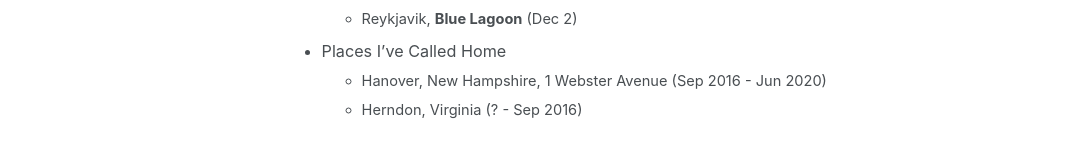
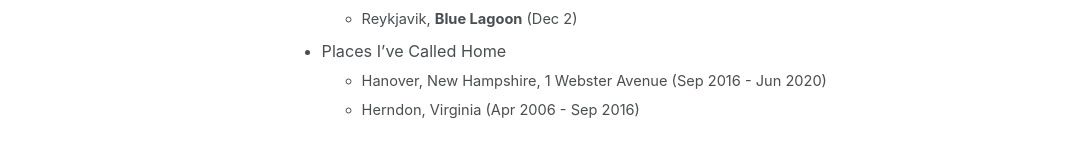
Before and after one commit to jasonwei20/jasonwei20.github.io, a Jekyll site: the page built from _pages/places_ive_been.md, in a window 1280 px wide. Shown: the part 1804-1968 px from the top of the page, without its empty margins (0-1083 px from the left). Built offline with Jekyll 4.4.1, drawn with Linux system fonts in a browser that asks for light colours.

Commit message:
Update places_ive_been.md

```diff
--- a/_pages/places_ive_been.md
+++ b/_pages/places_ive_been.md
@@ -65,4 +65,4 @@ author_profile: true
 
 *   Places I've Called Home
     * Hanover, New Hampshire, 1 Webster Avenue (Sep 2016 - Jun 2020)
-    * Herndon, Virginia (? - Sep 2016)
+    * Herndon, Virginia (Apr 2006 - Sep 2016)
```
